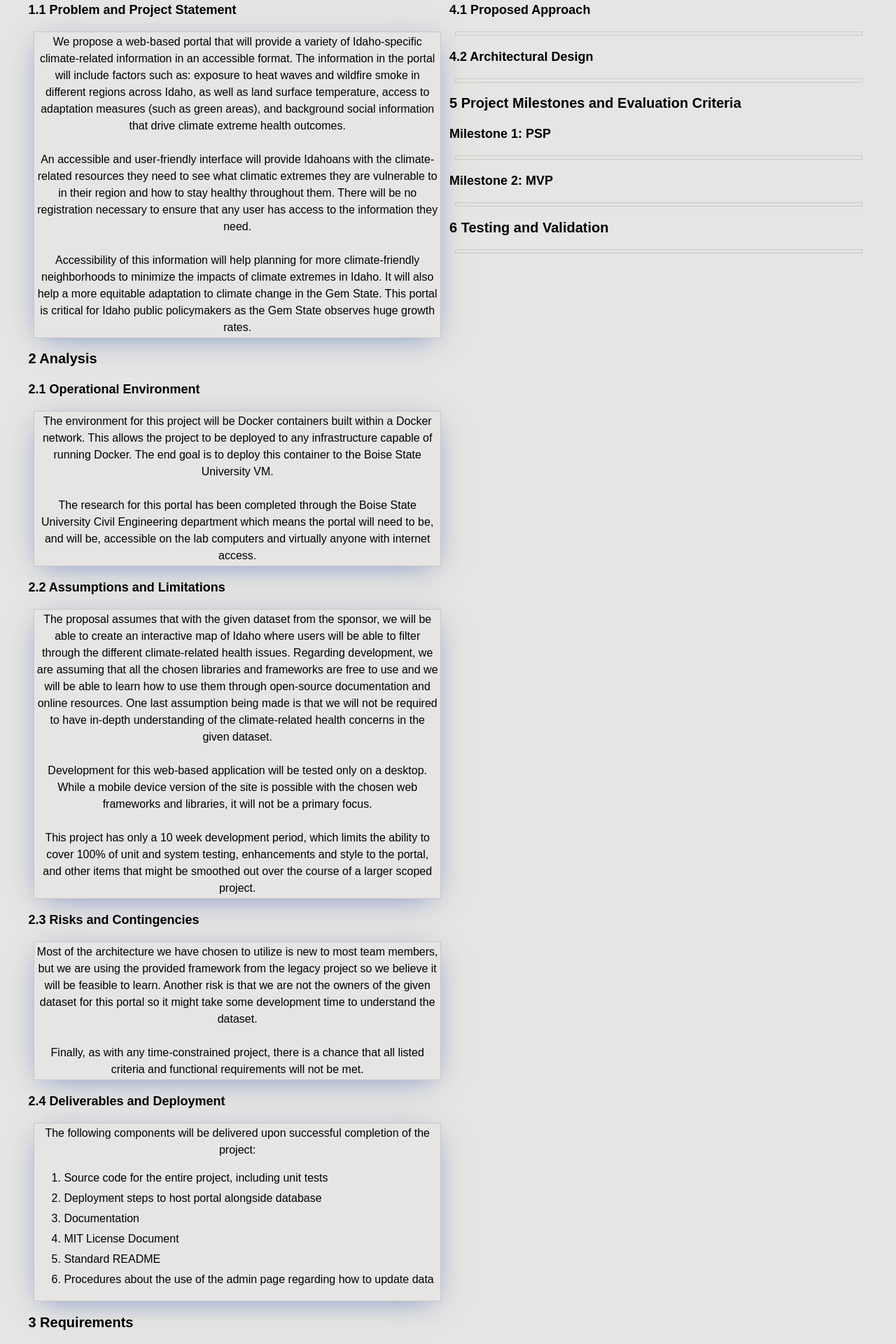
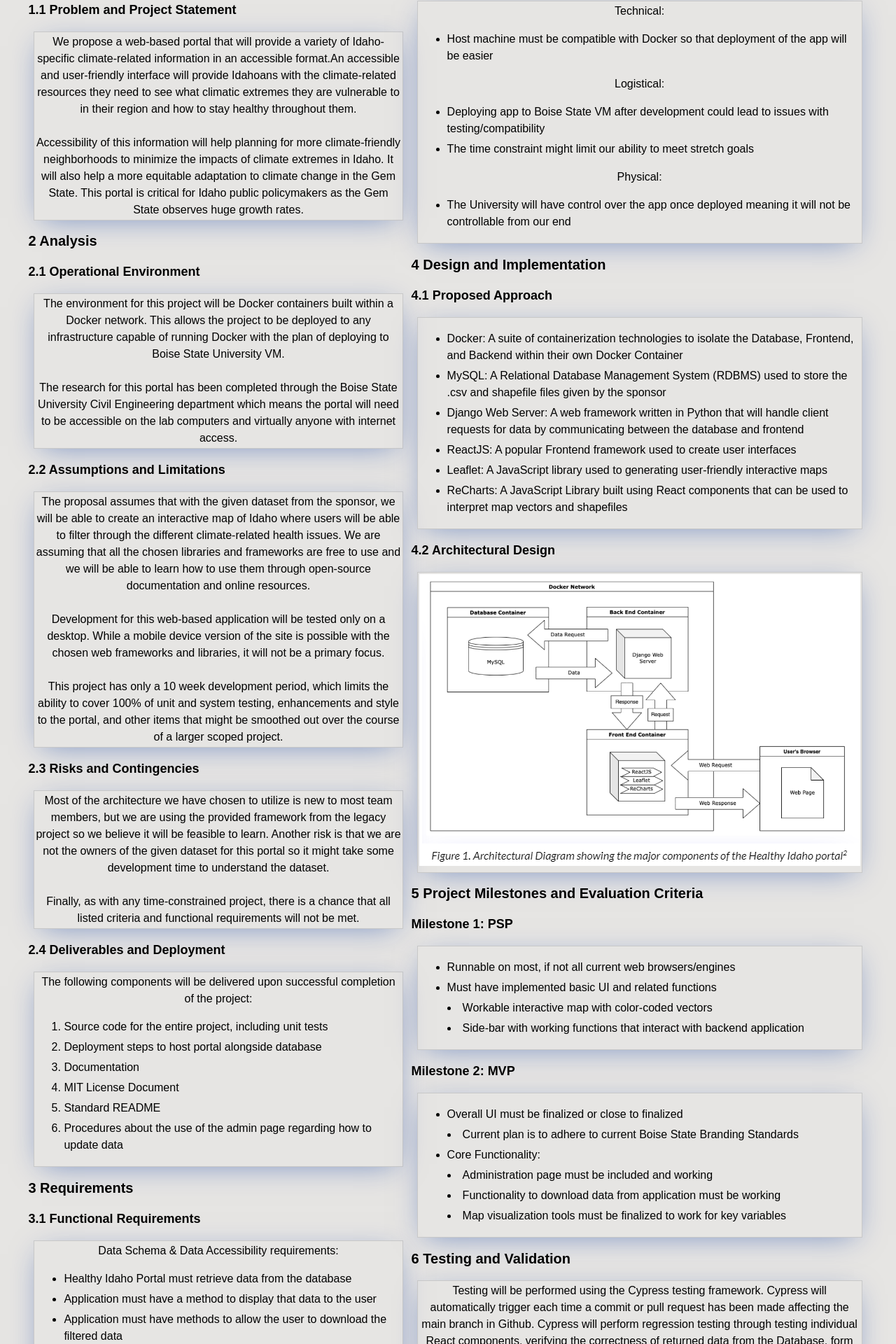
Before and after one commit to cs481-ekh/s24-healthy-idaho, a React (Create React App) app in the folder frontend/: page /about in a window 1280 px wide. Shown: the part 1361-3281 px from the top of the page at 70% size. Built offline with nearby package versions, Linux system fonts and the light colour scheme; no server answers.

Commit message:
About page finished

```diff
--- a/frontend/src/pages/About.js
+++ b/frontend/src/pages/About.js
@@ -1,5 +1,6 @@
 import React from 'react';
 import { Stack, Card, Typography } from '@mui/material';
+import diagram from "./../components/architecture-diagram.png";
 import "../styles.css";
 
 function About() {
@@ -126,16 +127,9 @@ function About() {
                     </h3>
                     <p>
                         We propose a web-based portal that will provide a variety of Idaho-specific climate-related
-                        information in an accessible format. The information in the portal will include factors such
-                        as: exposure to heat waves and wildfire smoke in different regions across Idaho, as well as
-                        land surface temperature, access to adaptation measures (such as green areas), and background
-                        social information that drive climate extreme health outcomes.
-                        <br></br>
-                        <br></br>
-                        An accessible and user-friendly interface will provide Idahoans with the climate-related
-                        resources they need to see what climatic extremes they are vulnerable to in their region and
-                        how to stay healthy throughout them. There will be no registration necessary to ensure that any
-                        user has access to the information they need.
+                        information in an accessible format.An accessible and user-friendly interface will provide
+                        Idahoans with the climate-related resources they need to see what climatic extremes they are
+                        vulnerable to in their region and how to stay healthy throughout them.
                         <br></br>
                         <br></br>
                         Accessibility of this information will help planning for more climate-friendly neighborhoods to
@@ -153,12 +147,12 @@ function About() {
                     </h3>
                     <p>
                         The environment for this project will be Docker containers built within a Docker network.
-                        This allows the project to be deployed to any infrastructure capable of running Docker.
-                        The end goal is to deploy this container to the Boise State University VM.
+                        This allows the project to be deployed to any infrastructure capable of running Docker with
+                        the plan of deploying to Boise State University VM.
                         <br></br>
                         <br></br>
                         The research for this portal has been completed through the Boise State University Civil
-                        Engineering department which means the portal will need to be, and will be, accessible on the
+                        Engineering department which means the portal will need to be accessible on the
                         lab computers and virtually anyone with internet access.
                     </p>
                     <h3>
@@ -167,11 +161,8 @@ function About() {
                     <p>
                         The proposal assumes that with the given dataset from the sponsor, we will be able to create an
                         interactive map of Idaho where users will be able to filter through the different climate-related
-                        health issues. Regarding development, we are assuming that all the chosen
-                        libraries and frameworks are free to use and we will be able to learn how to use them through
-                        open-source documentation and online resources. One last assumption being made is that we will
-                        not be required to have in-depth understanding of the climate-related health concerns in the
-                        given dataset.
+                        health issues. We are assuming that all the chosen libraries and frameworks are free to use and
+                        we will be able to learn how to use them through open-source documentation and online resources.
                         <br></br>
                         <br></br>
                         Development for this web-based application will be tested only on a desktop. While a mobile
@@ -220,53 +211,64 @@ function About() {
                     </h3>
                     <p>
                         Data Schema & Data Accessibility requirements:
-                        <ol className="deliverable-list">
+                        <ol className="requirements-list">
                             <li>Healthy Idaho Portal must retrieve data from the database</li>
                             <li>Application must have a method to display that data to the user</li>
                             <li>Application must have methods to allow the user to download the filtered data</li>
                             <li>Application must have an administration portal where backend data can be modified</li>
                         </ol>
                         Compatibility requirements:
-                        <ol className="deliverable-list">
+                        <ol className="requirements-list">
                             <li>Application must be contained in a Docknet to allow interoperability  between frontend and backend</li>
                             <li>The application must target common desktop browser engines</li>
                             <li>Application should have the ability to be properly displayed on a mobile device (stretch goal)</li>
                         </ol>
                         UX requirements:
-                        <ol className="deliverable-list">
+                        <ol className="requirements-list">
                             <li>Application must display an interactive map, with a side menu that allows user to set filters</li>
                             <li>Application must include a button to to download the chosen filtered data</li>
                         </ol>
                         Security requirements:
-                        <ol className="deliverable-list">
+                        <ol className="requirements-list">
                             <li>Application must include an admin page that prompts an admin to log in with credentials</li>
                             <li>Application must include some form of account recovery method</li>
                             <li>Application must include some form of encryption in the backend to protect database information</li>
                         </ol>
                         User Management requirements:
-                        <ol className="deliverable-list">
+                        <ol className="requirements-list">
                             <li>Application must allow access to authorized parties to access and perform CRUD on the backend</li>
                             <li>Application will record statistics involving its usage</li>
                         </ol>
                         Testing requirements:
-                        <ol className="deliverable-list">
+                        <ol className="requirements-list">
                             <li>The application must include certain Unit and Integration tests to ensure that core systems are working as intended</li>
                         </ol>
                         Deployment requirements:
-                        <ol className="deliverable-list">
+                        <ol className="requirements-list">
                             <li>The application must be containerized within a docker container with a docknet</li>
                             <li>Application will be deployed on the Boise State VM</li>
                         </ol>
                     </p>
+                </div>
+                <div className="right-side">
                     <h3>
                         <b>3.2 Constraints</b>
                     </h3>
                     <p>
-
+                        Technical:
+                        <ol className="requirements-list">
+                            <li>Host machine must be compatible with Docker so that deployment of the app will be easier</li>
+                        </ol>
+                        Logistical:
+                        <ol className="requirements-list">
+                            <li>Deploying app to Boise State VM after development could lead to issues with testing/compatibility</li>
+                            <li>The time constraint might limit our ability to meet stretch goals</li>
+                        </ol>
+                        Physical:
+                        <ol className="requirements-list">
+                            <li>The University will have control over the app once deployed meaning it will not be controllable from our end</li>
+                        </ol>
                     </p>
-                </div>
-
-                <div className="right-side">
                     {/*Section 4*/}
                     <h2>
                         <b>4 Design and Implementation</b>
@@ -275,13 +277,20 @@ function About() {
                         <b>4.1 Proposed Approach</b>
                     </h3>
                     <p>
-
+                        <ol className="requirements-list">
+                            <li>Docker: A suite of containerization technologies to isolate the Database, Frontend, and Backend within their own Docker Container</li>
+                            <li>MySQL: A Relational Database Management System (RDBMS) used to store the .csv and shapefile files given by the sponsor</li>
+                            <li>Django Web Server: A web framework written in Python that will handle client requests for data by communicating between the database and frontend</li>
+                            <li>ReactJS: A popular Frontend framework used to create user interfaces</li>
+                            <li>Leaflet: A JavaScript library used to generating user-friendly interactive maps</li>
+                            <li>ReCharts: A JavaScript Library built using React components that can be used to interpret map vectors and shapefiles</li>
+                        </ol>
                     </p>
                     <h3>
                         <b>4.2 Architectural Design</b>
                     </h3>
                     <p>
-
+                        <img alt="[DIAGRAM]" className="diagram" src={diagram} />
                     </p>
 
                     {/*Section 5*/}
@@ -292,13 +301,25 @@ function About() {
                         <b>Milestone 1: PSP</b>
                     </h3>
                     <p>
-
+                        <ol className="requirements-list">
+                            <li>Runnable on most, if not all current web browsers/engines</li>
+                            <li>Must have implemented basic UI and related functions</li>
+                            <li className="tab">Workable interactive map with color-coded vectors</li>
+                            <li className="tab">Side-bar with working functions that interact with backend application</li>
+                        </ol>
                     </p>
                     <h3>
                         <b>Milestone 2: MVP</b>
                     </h3>
                     <p>
-
+                        <ol className="requirements-list">
+                            <li>Overall UI must be finalized or close to finalized</li>
+                            <li className="tab">Current plan is to adhere to current Boise State Branding Standards</li>
+                            <li>Core Functionality:</li>
+                            <li className="tab">Administration page must be included and working</li>
+                            <li className="tab">Functionality to download data from application must be working</li>
+                            <li className="tab">Map visualization tools must be finalized to work for key variables</li>
+                        </ol>
                     </p>
 
                     {/*Section 6*/}
@@ -306,7 +327,11 @@ function About() {
                         <b>6 Testing and Validation</b>
                     </h2>
                     <p>
-
+                        Testing will be performed using the Cypress testing framework. Cypress will automatically
+                        trigger each time a commit or pull request has been made affecting the main branch in Github.
+                        Cypress will perform regression testing through testing individual React components, verifying
+                        the correctness of returned data from the Database, form validation of the filtering functionality
+                        that Healthy Idaho provides.
                     </p>
                 </div>
 
--- a/frontend/src/styles.css
+++ b/frontend/src/styles.css
@@ -211,6 +211,19 @@ p {
     text-align: left;
 }
 
+.requirements-list {
+    list-style-type: disc;
+}
+
+.requirements-list li {
+    margin-bottom: 5px;
+    text-align: left;
+}
+
+.requirements-list .tab {
+    list-style-position: inside;
+}
+
 .left-side{
     flex: 40%;
 }
```
Also changed, not shown: frontend/src/components/architecture-diagram.png (added), 1 other file (tests, documents, lock files or other folders).
